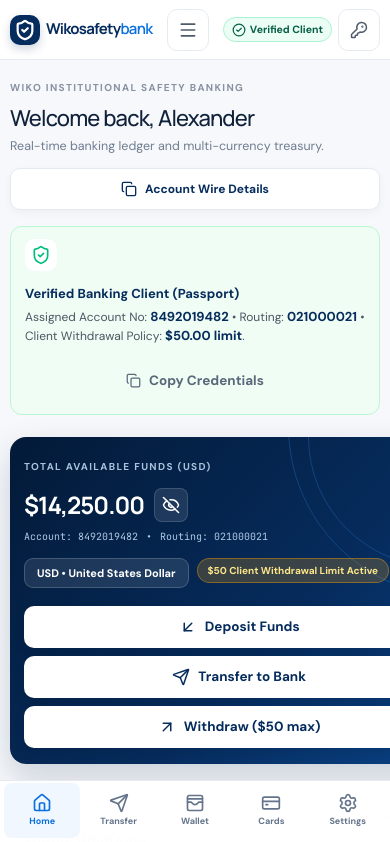
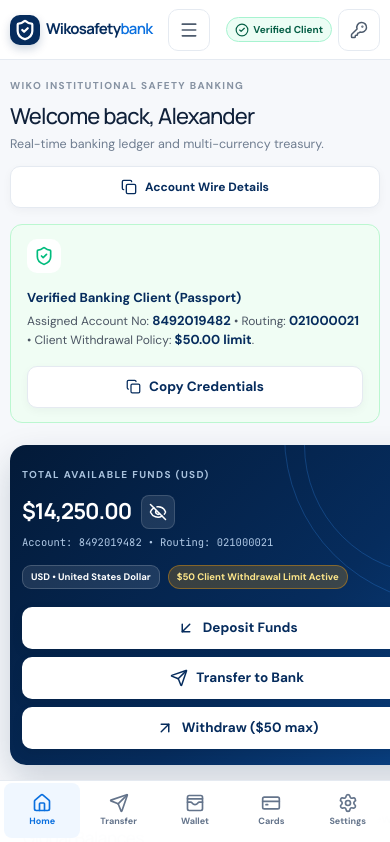
Before and after one commit to GoodnessFx/WikoSafetyBank, a React (Vite) app: page / in a window 390 px wide. Shown: the top 842 px of the page. Built offline with nearby package versions, Linux system fonts and the light colour scheme.

Commit message:
Polish mobile and responsive fit: full width copy credentials, refined badge wrapping, and zero-overflow card layout

```diff
--- a/src/App.tsx
+++ b/src/App.tsx
@@ -809,7 +809,7 @@
           <span>
             <ShieldCheck size={20} className="text-emerald-500" />
           </span>
-          <div>
+          <div className="status-banner-content">
             <strong>Verified Banking Client ({user.idDocumentType || "Passport"})</strong>
             <p>
               Assigned Account No: <strong>{user.accountNumber}</strong> &bull; Routing:{" "}
@@ -817,7 +817,7 @@
               <strong>${user.withdrawalLimit.toFixed(2)} limit</strong>.
             </p>
           </div>
-          <Button variant="ghost" onClick={copyAccountDetails}>
+          <Button variant="secondary" className="banner-action-btn" onClick={copyAccountDetails}>
             <Copy size={15} /> Copy Credentials
           </Button>
         </div>
--- a/src/index.css
+++ b/src/index.css
@@ -1897,16 +1897,21 @@
     display: flex;
     flex-direction: column;
     align-items: flex-start;
-    gap: 10px;
-    padding: 12px 14px;
+    gap: 12px;
+    padding: 14px 16px;
   }
   .status-banner > span {
-    width: 32px;
-    height: 32px;
-  }
+    width: 34px;
+    height: 34px;
+  }
+  .status-banner-content {
+    width: 100%;
+  }
+  .status-banner .banner-action-btn,
   .status-banner > .button {
     width: 100%;
     margin-top: 4px;
+    justify-content: center;
   }
   .balance-card {
     min-height: auto;
@@ -1916,20 +1921,32 @@
   }
   .balance-top {
     flex-direction: column;
+    align-items: flex-start;
     gap: 14px;
   }
+  .balance-top > div:first-child {
+    width: 100%;
+  }
   .balance-top > div:last-child {
+    width: 100%;
     align-items: flex-start;
     flex-direction: row;
     flex-wrap: wrap;
     gap: 8px;
   }
+  .currency-pill,
+  .client-limit-tag {
+    font-size: 10.5px;
+    white-space: normal;
+    text-align: center;
+  }
   .balance-line strong {
     font-size: 26px;
   }
   .balance-credentials-row {
-    font-size: 10px;
+    font-size: 10.5px;
     flex-wrap: wrap;
+    gap: 6px;
   }
   .balance-actions {
     position: static;
@@ -2053,20 +2070,25 @@
     display: none;
   }
   .status-pill span {
-    font-size: 10.5px;
+    font-size: 10px;
   }
   main {
-    padding: 14px 10px 84px;
+    padding: 12px 10px 84px;
   }
   .panel {
-    padding: 16px 14px;
+    padding: 16px 12px;
     border-radius: 14px;
   }
   .balance-card {
-    padding: 16px 14px;
+    padding: 16px 12px;
   }
   .balance-line strong {
-    font-size: 24px;
+    font-size: 22px;
+  }
+  .currency-pill,
+  .client-limit-tag {
+    font-size: 9.5px;
+    padding: 4px 8px;
   }
   .amount-input-box {
     padding: 6px 10px;
```
